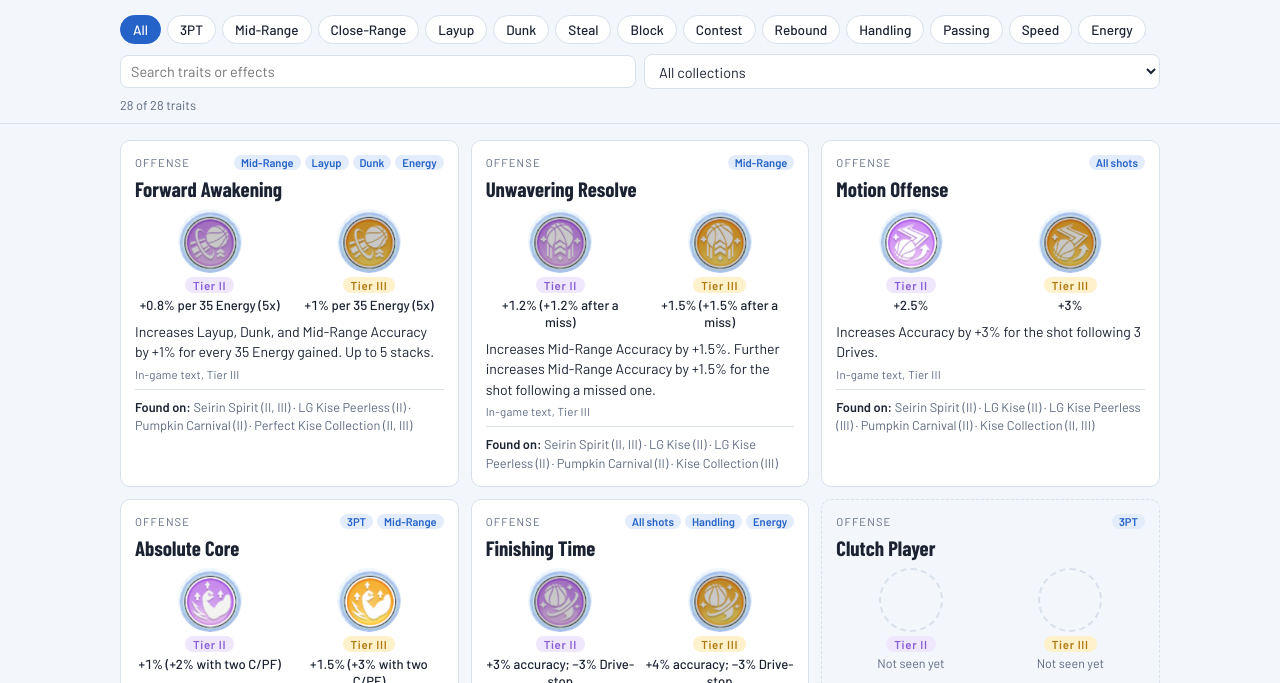
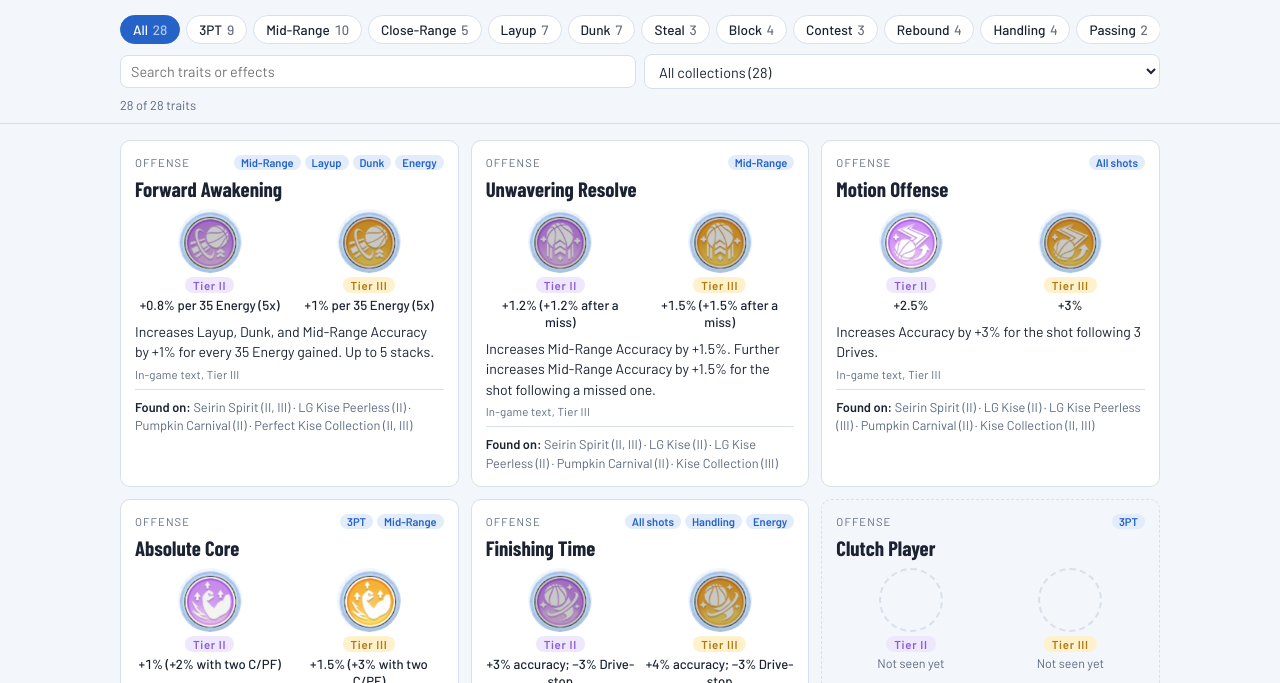
Before and after one commit to nikhager/kbsr-ball-traits, a plain HTML site: page index.html in a window 1280 px wide. Shown: the part 117-800 px from the top of the page. Drawn offline with nearby package versions, Linux system fonts and the light colour scheme.

Commit message:
Show match counts on filter chips and collection options
Co-Authored-By: Claude Opus 5.5 <noreply@anthropic.com>
Claude-Session: https://claude.ai/code/session_01MA2QfbX29Zodiz2ggWZ6vx

```diff
--- a/index.html
+++ b/index.html
@@ -33,6 +33,8 @@ h1{font-family:var(--display);font-weight:700;font-size:2.1rem;letter-spacing:.0
 .chips::-webkit-scrollbar{display:none}
 .chip{flex:none;font:500 .85rem var(--body);padding:5px 12px;border-radius:999px;border:1px solid var(--line);background:var(--surface);color:var(--fg);cursor:pointer}
 .chip[aria-pressed="true"]{background:var(--accent);border-color:var(--accent);color:var(--surface)}
+.chip .n{font-variant-numeric:tabular-nums;opacity:.65;margin-left:2px}
+.chip.zero:not([aria-pressed="true"]){opacity:.45}
 .chip:focus-visible,select:focus-visible,input:focus-visible{outline:2px solid var(--accent);outline-offset:2px}
 input,select{font:400 .9rem var(--body);padding:7px 10px;border-radius:8px;border:1px solid var(--line);background:var(--surface);color:var(--fg);min-width:0}
 input{flex:1 1 180px} select{flex:1 1 180px}
@@ -119,7 +121,8 @@ function buildControls() {
   const tagEl = $("tags");
   ["All", ...TAGS].forEach(t => {
     const b = document.createElement("button");
-    b.className = "chip"; b.type = "button"; b.textContent = t; b.dataset.tag = t === "All" ? "" : t;
+    b.className = "chip"; b.type = "button"; b.dataset.tag = t === "All" ? "" : t;
+    b.innerHTML = `${esc(t)} <span class="n"></span>`;
     b.addEventListener("click", () => {
       state.tag = b.dataset.tag;
       const slug = state.tag.toLowerCase().replace(/[^a-z0-9]+/g,'-');
@@ -168,10 +171,20 @@ function render() {
     b.setAttribute("aria-pressed", String(on));
     if (on) b.scrollIntoView({ block: "nearest", inline: "nearest" });
   });
-  const list = DATA.traits.filter(t =>
-    (!state.tag || t.tags.includes(state.tag)) &&
-    (!state.col || t.collections.some(c => c.name === state.col)) &&
-    (!state.q || (t.name + " " + t.effect).toLowerCase().includes(state.q)));
+  const matchTag = (t, tag) => !tag || t.tags.includes(tag);
+  const matchCol = (t, col) => !col || t.collections.some(c => c.name === col);
+  const matchQ = t => !state.q || (t.name + " " + t.effect).toLowerCase().includes(state.q);
+  const list = DATA.traits.filter(t => matchTag(t, state.tag) && matchCol(t, state.col) && matchQ(t));
+  // Counts show how many traits each option would give, with the other filters kept as they are.
+  document.querySelectorAll("#tags .chip").forEach(b => {
+    const n = DATA.traits.filter(t => matchTag(t, b.dataset.tag) && matchCol(t, state.col) && matchQ(t)).length;
+    b.querySelector(".n").textContent = n;
+    b.classList.toggle("zero", n === 0);
+  });
+  [...$("col").options].forEach(o => {
+    const n = DATA.traits.filter(t => matchTag(t, state.tag) && matchCol(t, o.value) && matchQ(t)).length;
+    o.textContent = `${o.value || "All collections"} (${n})`;
+  });
   $("grid").innerHTML = list.map(card).join("");
   $("empty").hidden = list.length > 0;
   $("count").textContent = `${list.length} of ${DATA.traits.length} traits`;
```
